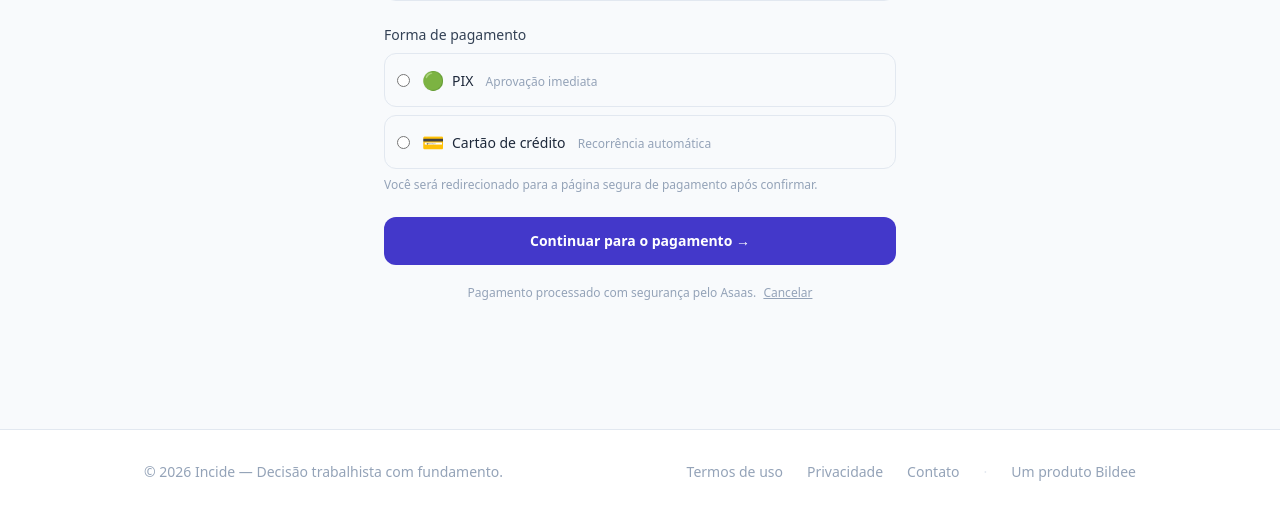
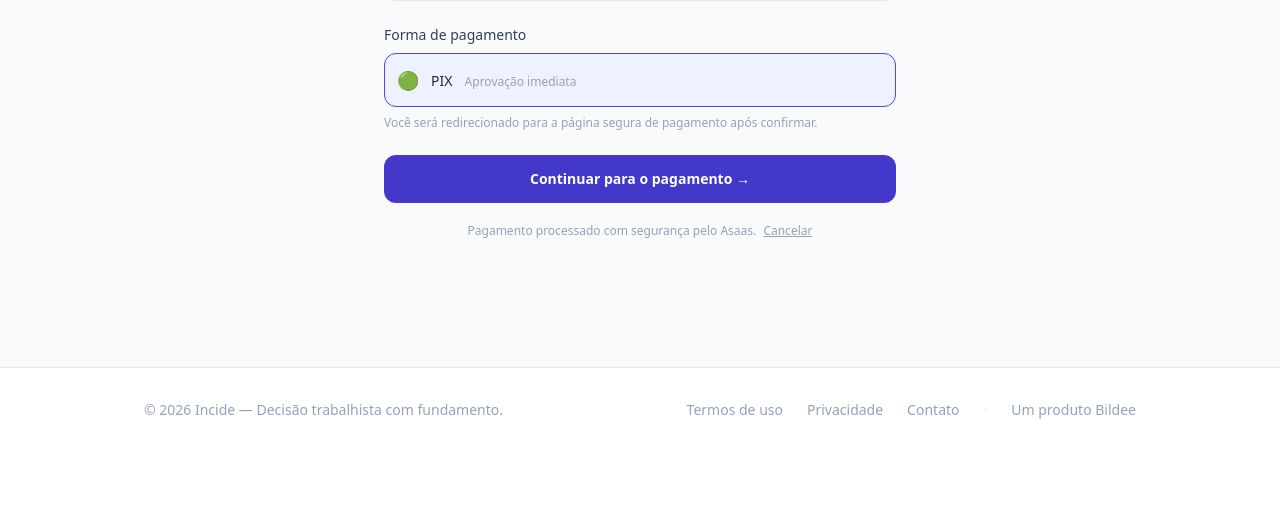
Before and after one commit to fabioGuttierrez/incide, a Django app: template templates/billing/checkout.html in a window 1280 px wide. Shown: the part 572-1086 px from the top of the page. After the commit the page ends 991 px from the top, so only its background shows below. Run offline with Django 5.2, Linux system fonts and the light colour scheme; the template is opened without the code that fills it: values that come from a table or form of the project are taken from there, others are empty; some libraries are stand-ins or nearby versions.

Commit message:
fix: remove cartão de crédito do checkout, somente PIX por enquanto
Cartão requer creditCard + creditCardHolderInfo (dados do portador,
CEP, número) que não estavam implementados. PIX funciona com os dados
atuais (nome + CPF/CNPJ). Cartão pode ser adicionado futuramente.

Co-Authored-By: Claude Sonnet 4.6 <noreply@anthropic.com>

```diff
--- a/apps/billing/forms.py
+++ b/apps/billing/forms.py
@@ -23,15 +23,6 @@ class CheckoutForm(forms.Form):
         ],
         widget=forms.RadioSelect(),
     )
-    payment_method = forms.ChoiceField(
-        label='Forma de pagamento',
-        choices=[
-            ('pix', 'PIX'),
-            ('credit_card', 'Cartão de crédito'),
-        ],
-        widget=forms.RadioSelect(),
-    )
-
     def clean_cpf_cnpj(self):
         value = self.cleaned_data['cpf_cnpj']
         digits = _digits_only(value)
--- a/apps/billing/views.py
+++ b/apps/billing/views.py
@@ -46,7 +46,7 @@ def checkout_view(request, plan_slug):
         if form.is_valid():
             cpf_cnpj = form.cleaned_data['cpf_cnpj']
             billing_cycle = form.cleaned_data['billing_cycle']
-            payment_method = form.cleaned_data['payment_method']
+            payment_method = 'pix'
 
             value = plan.price_brl if billing_cycle == 'monthly' else annual_price
 
--- a/templates/billing/checkout.html
+++ b/templates/billing/checkout.html
@@ -70,28 +70,13 @@
 
       <!-- Forma de pagamento -->
       <div>
-        <label class="block text-sm font-medium text-slate-700 mb-2">{{ form.payment_method.label }}</label>
-        <div class="space-y-2">
-          {% for radio in form.payment_method %}
-            <label class="flex items-center gap-3 cursor-pointer p-3 rounded-xl border border-slate-200 hover:border-brand-300 transition-colors has-[:checked]:border-brand-500 has-[:checked]:bg-brand-50">
-              {{ radio.tag }}
-              <div class="flex items-center gap-2">
-                {% if radio.data.value == 'pix' %}
-                  <span class="text-lg">🟢</span>
-                  <div>
-                    <span class="text-sm font-medium text-slate-800">PIX</span>
-                    <span class="ml-2 text-xs text-slate-400">Aprovação imediata</span>
-                  </div>
-                {% else %}
-                  <span class="text-lg">💳</span>
-                  <div>
-                    <span class="text-sm font-medium text-slate-800">Cartão de crédito</span>
-                    <span class="ml-2 text-xs text-slate-400">Recorrência automática</span>
-                  </div>
-                {% endif %}
-              </div>
-            </label>
-          {% endfor %}
+        <label class="block text-sm font-medium text-slate-700 mb-2">Forma de pagamento</label>
+        <div class="flex items-center gap-3 p-3 rounded-xl border border-brand-500 bg-brand-50">
+          <span class="text-lg">🟢</span>
+          <div>
+            <span class="text-sm font-medium text-slate-800">PIX</span>
+            <span class="ml-2 text-xs text-slate-400">Aprovação imediata</span>
+          </div>
         </div>
         <p class="text-slate-400 text-xs mt-2">
           Você será redirecionado para a página segura de pagamento após confirmar.
```
